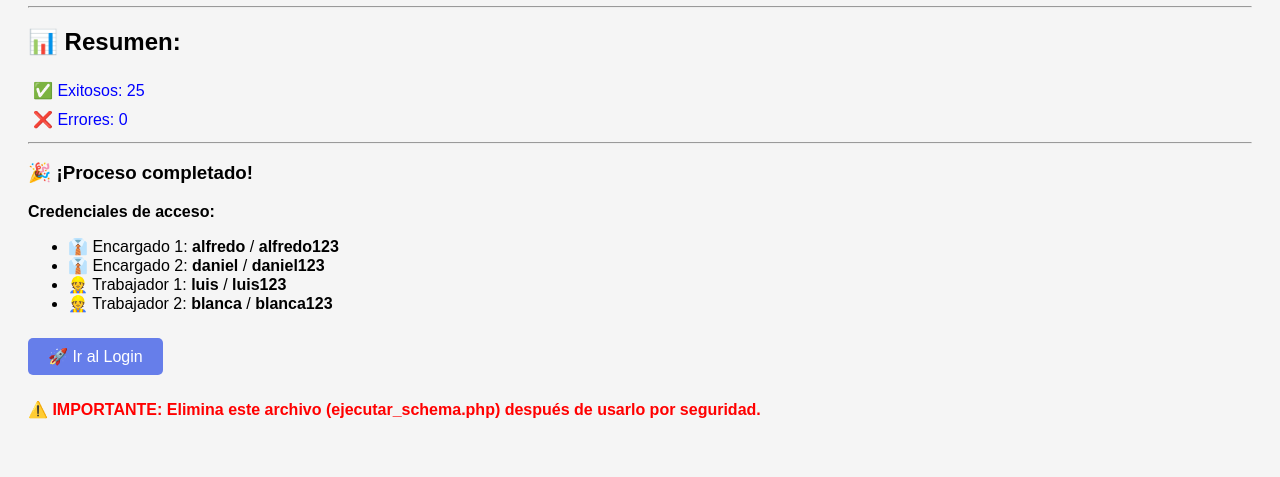
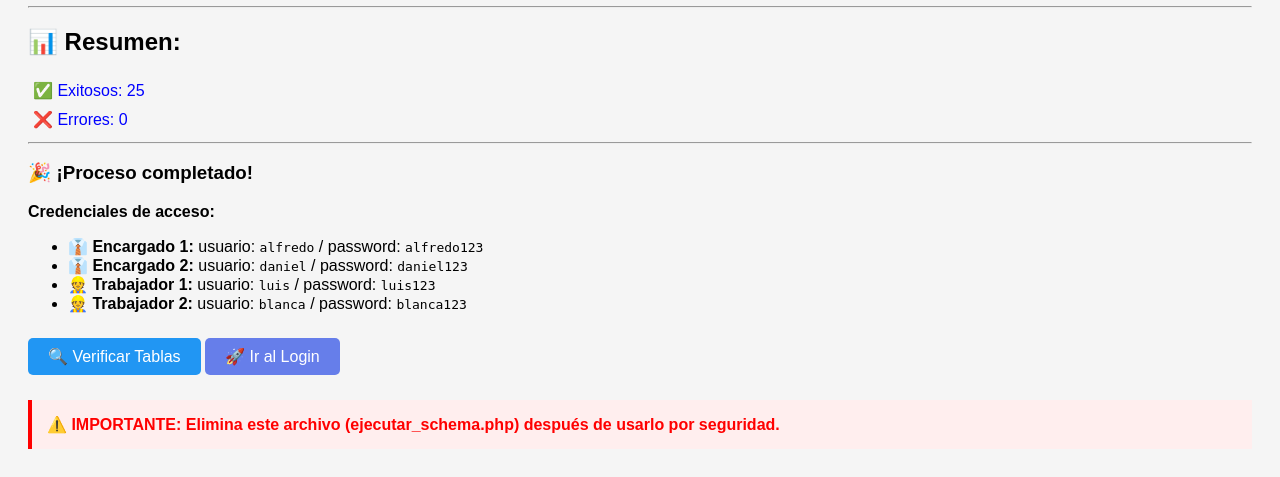
Before and after one commit to rafastarkuwu/inventario_superzito, a PHP site: page /ejecutar_schemma.php in a window 1280 px wide. Shown: the part 946-1423 px from the top of the page. Before the commit the page ends 1365 px from the top, so only its background shows below. Run offline with PHP 8.4, Linux system fonts and the light colour scheme.

Commit message:
Update ejecutar_schemma.php

```diff
--- a/ejecutar_schemma.php
+++ b/ejecutar_schemma.php
@@ -91,25 +91,25 @@ $queries = [
     "CREATE INDEX idx_stock ON Inventario(stock_actual, stock_minimo)",
     "CREATE INDEX idx_fecha_venta ON Ventas(fecha_venta)",
 
-    // DATOS DE PRUEBA - Alfredo Mendoza
+    // Alfredo Mendoza - Encargado
     "INSERT INTO Persona (nombre, apellido, telefono, email)
      VALUES ('Alfredo', 'Mendoza', '5551111111', 'alfredo.mendoza@superzito.com')",
     "INSERT INTO Encargado (id_persona, usuario, password)
      VALUES (LAST_INSERT_ID(), 'alfredo', 'alfredo123')",
 
-    // Daniel Mendoza
+    // Daniel Mendoza - Encargado
     "INSERT INTO Persona (nombre, apellido, telefono, email)
      VALUES ('Daniel', 'Mendoza', '5552222222', 'daniel.mendoza@superzito.com')",
     "INSERT INTO Encargado (id_persona, usuario, password)
      VALUES (LAST_INSERT_ID(), 'daniel', 'daniel123')",
 
-    // Luis Mendoza
+    // Luis Mendoza - Trabajador
     "INSERT INTO Persona (nombre, apellido, telefono, email)
      VALUES ('Luis', 'Mendoza', '5553333333', 'luis.mendoza@superzito.com')",
     "INSERT INTO Trabajadores (id_persona, usuario, password)
      VALUES (LAST_INSERT_ID(), 'luis', 'luis123')",
 
-    // Blanca García
+    // Blanca García - Trabajadora
     "INSERT INTO Persona (nombre, apellido, telefono, email)
      VALUES ('Blanca', 'García', '5554444444', 'blanca.garcia@superzito.com')",
     "INSERT INTO Trabajadores (id_persona, usuario, password)
@@ -142,11 +142,12 @@ echo "<hr>";
 echo "<h3>🎉 ¡Proceso completado!</h3>";
 echo "<p><strong>Credenciales de acceso:</strong></p>";
 echo "<ul>";
-echo "<li>👔 Encargado 1: <strong>alfredo</strong> / <strong>alfredo123</strong></li>";
-echo "<li>👔 Encargado 2: <strong>daniel</strong> / <strong>daniel123</strong></li>";
-echo "<li>👷 Trabajador 1: <strong>luis</strong> / <strong>luis123</strong></li>";
-echo "<li>👷 Trabajador 2: <strong>blanca</strong> / <strong>blanca123</strong></li>";
+echo "<li>👔 <strong>Encargado 1:</strong> usuario: <code>alfredo</code> / password: <code>alfredo123</code></li>";
+echo "<li>👔 <strong>Encargado 2:</strong> usuario: <code>daniel</code> / password: <code>daniel123</code></li>";
+echo "<li>👷 <strong>Trabajador 1:</strong> usuario: <code>luis</code> / password: <code>luis123</code></li>";
+echo "<li>👷 <strong>Trabajador 2:</strong> usuario: <code>blanca</code> / password: <code>blanca123</code></li>";
 echo "</ul>";
-echo "<br><a href='login.php' style='background: #667eea; color: white; padding: 10px 20px; text-decoration: none; border-radius: 5px;'>🚀 Ir al Login</a>";
-echo "<br><br><p style='color: red;'><strong>⚠️ IMPORTANTE: Elimina este archivo (ejecutar_schema.php) después de usarlo por seguridad.</strong></p>";
+echo "<br><a href='test.php' style='background: #2196F3; color: white; padding: 10px 20px; text-decoration: none; border-radius: 5px;'>🔍 Verificar Tablas</a> ";
+echo "<a href='login.php' style='background: #667eea; color: white; padding: 10px 20px; text-decoration: none; border-radius: 5px;'>🚀 Ir al Login</a>";
+echo "<br><br><p style='color: red; background: #fee; padding: 15px; border-left: 4px solid red;'><strong>⚠️ IMPORTANTE: Elimina este archivo (ejecutar_schema.php) después de usarlo por seguridad.</strong></p>";
 ?>
```
